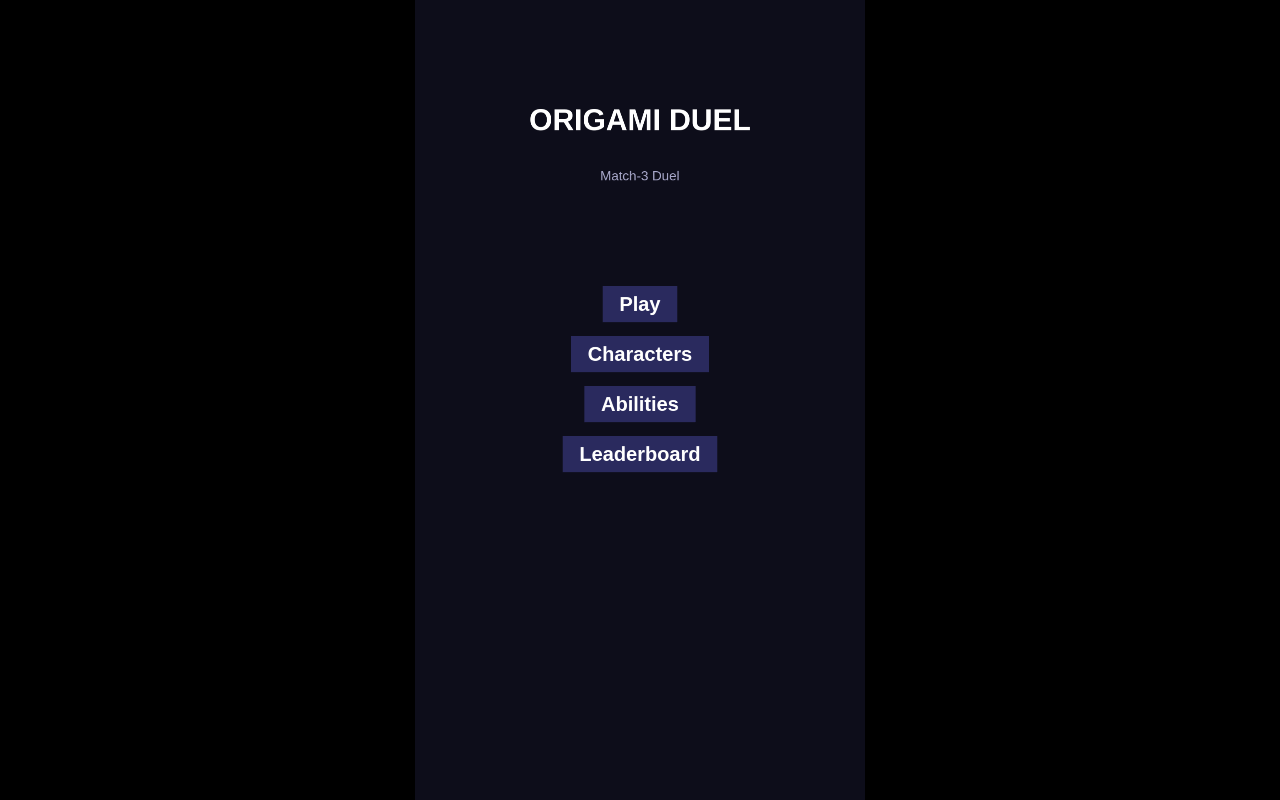
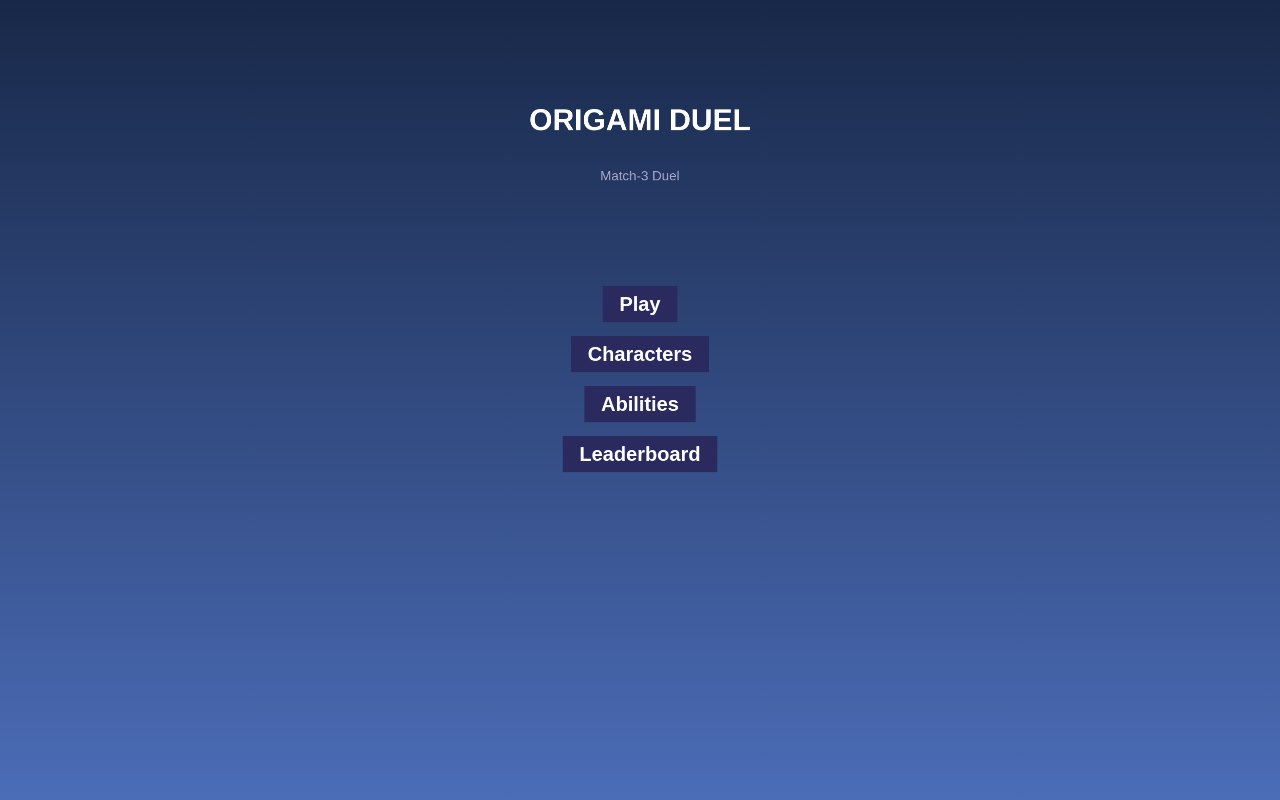
Before and after one commit to kakachaDev/origami-duel, a website built with Vite: page index.html in a window 1280 px wide. Built offline with nearby package versions, Linux system fonts and the light colour scheme; animation ran at ten frames a second.

Commit message:
chore: Remove useless backgrounds and fix build

```diff
--- a/index.html
+++ b/index.html
@@ -6,7 +6,7 @@
     <title>Origami Duel</title>
     <style>
       * { margin: 0; padding: 0; box-sizing: border-box; }
-      body { background: #000; overflow: hidden; }
+      body { background: linear-gradient(0deg, #4b6cb7 0%, #182848 100%); overflow: hidden; }
       #game { display: block; }
     </style>
     <!-- Playgama Bridge SDK — must load before game module -->
--- a/src/main.ts
+++ b/src/main.ts
@@ -22,7 +22,8 @@ async function bootstrap(): Promise<void> {
     type: Phaser.AUTO,
     width: CANVAS_WIDTH,
     height: CANVAS_HEIGHT,
-    backgroundColor: '#0d0d1a',
+    backgroundColor: '#ffffff',
+    transparent: true,
     parent: 'game',
     scale: {
       mode: Phaser.Scale.FIT,
--- a/src/scenes/GameScene.ts
+++ b/src/scenes/GameScene.ts
@@ -23,8 +23,7 @@ export class GameScene extends Phaser.Scene {
     const { width, height } = this.scale
     const d = this.initData
 
-    // ── Stub placeholder ─────────────────────────────────────────────────
-    this.add.rectangle(0, 0, width, height, 0x0d0d1a).setOrigin(0)
+    this.add.rectangle(40, 880, 1000, 1000, 0x0d0d1a).setOrigin(0)
 
     this.add.text(width / 2, height * 0.1, 'ORIGAMI DUEL', {
       font: 'bold 64px sans-serif', color: '#ffd700',
--- a/tsconfig.json
+++ b/tsconfig.json
@@ -13,7 +13,8 @@
     "paths": {
       "@/*": ["./src/*"],
       "@config/*": ["./config/*"]
-    }
+    },
+    "skipLibCheck": true
   },
   "include": ["src/**/*", "config/**/*"],
   "exclude": ["scripts", "node_modules", "dist"]
```
